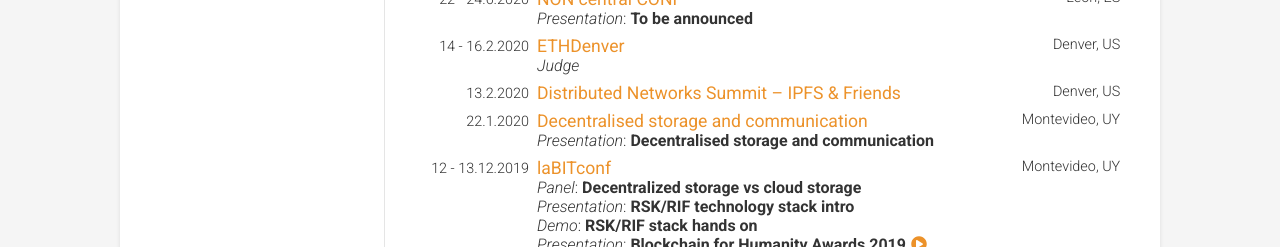
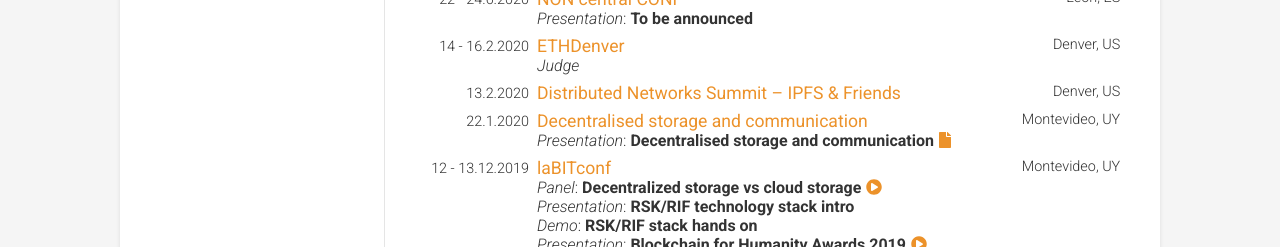
Before and after one commit to vojtechsimetka/website, a React (Create React App) app: page / in a window 1280 px wide. Shown: the part 1540-1787 px from the top of the page. Built offline with nearby package versions, Linux system fonts and the light colour scheme.

Commit message:
Added presentation link for montevideo meetup and video for laBITtconf panel.

```diff
--- a/src/data/Events.ts
+++ b/src/data/Events.ts
@@ -30,7 +30,7 @@ export default [
     "Denver",
     ELocations.UNITED_STATES,
     "https://www.eventbrite.com/e/distributed-networks-summit-ipfs-friends-tickets-86959928487",
-    []
+    null
   ),
   new Event(
     "Decentralised storage and communication",
@@ -43,7 +43,9 @@ export default [
     [
       {
         type: ETalkType.PRESENTATION,
-        title: "Decentralised storage and communication"
+        title: "Decentralised storage and communication",
+        presentation:
+          "https://docs.google.com/presentation/d/1cAwJt03cBg4cDOvlHU2XlGYy4_uezOhI0AC5lP0nino/edit?usp=sharing"
       }
     ]
   ),
@@ -58,7 +60,8 @@ export default [
     [
       {
         title: "Decentralized storage vs cloud storage",
-        type: ETalkType.PANEL
+        type: ETalkType.PANEL,
+        video: "https://youtu.be/hH8n2vk0yaI?t=16815"
       },
       {
         title: "RSK/RIF technology stack intro",
```
